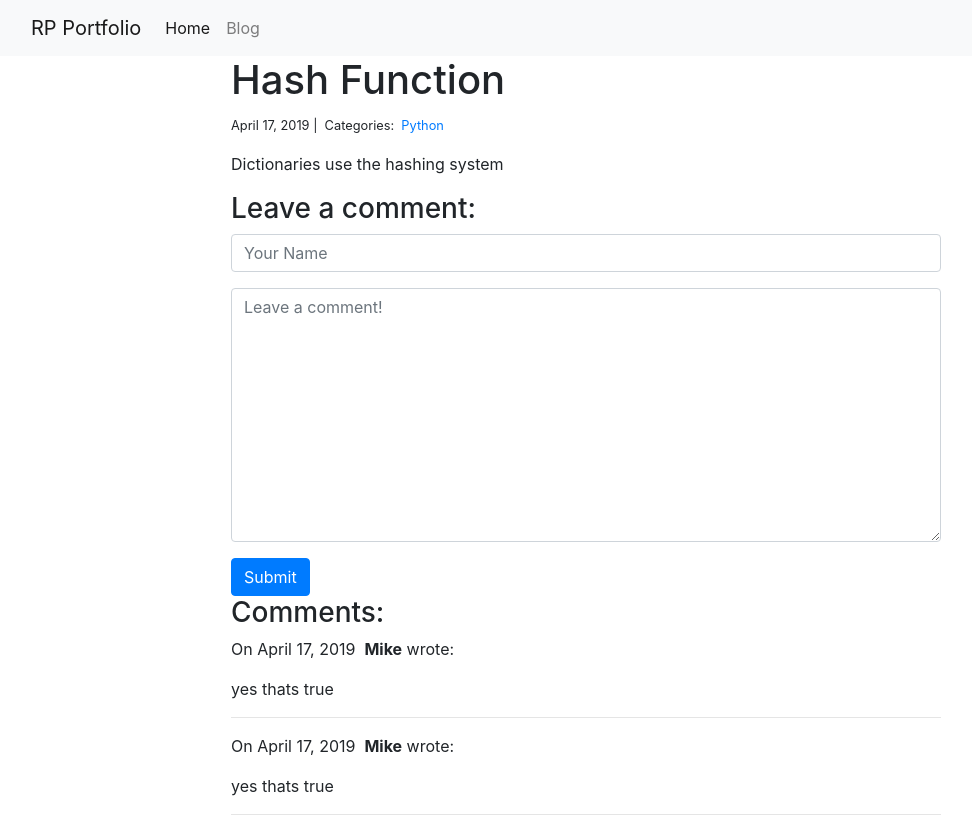
After one commit to mwenz27/dj_personal_portfolio, a Django app: page /blog/1/ in a window 1280 px wide. The commit adds this page. Shown: the whole page, without its empty margins (54-1026 px from the left). Run offline with Django 3.2, Linux system fonts and the light colour scheme; data comes from the database, SQL or seed files in the repository; both versions use the stored data as it was after the commit; some libraries are stand-ins or nearby versions.

Commit message:
added blog app

```diff
--- /dev/null
+++ b/blog/apps.py
@@ -0,0 +1,5 @@
+from django.apps import AppConfig
+
+
+class BlogConfig(AppConfig):
+    name = "blog"
--- /dev/null
+++ b/blog/forms.py
@@ -0,0 +1,15 @@
+from django import forms
+
+
+class CommentForm(forms.Form):
+    author = forms.CharField(
+        max_length=60,
+        widget=forms.TextInput(
+            attrs={"class": "form-control", "placeholder": "Your Name"}
+        ),
+    )
+    body = forms.CharField(
+        widget=forms.Textarea(
+            attrs={"class": "form-control", "placeholder": "Leave a comment!"}
+        )
+    )
--- /dev/null
+++ b/blog/models.py
@@ -0,0 +1,20 @@
+from django.db import models
+
+
+class Category(models.Model):
+    name = models.CharField(max_length=20)
+
+
+class Post(models.Model):
+    title = models.CharField(max_length=255)
+    body = models.TextField()
+    created_on = models.DateTimeField(auto_now_add=True)
+    last_modified = models.DateTimeField(auto_now=True)
+    categories = models.ManyToManyField("Category", related_name="posts")
+
+
+class Comment(models.Model):
+    author = models.CharField(max_length=60)
+    body = models.TextField()
+    created_on = models.DateTimeField(auto_now_add=True)
+    post = models.ForeignKey("Post", on_delete=models.CASCADE)
--- /dev/null
+++ b/blog/templates/blog_detail.html
@@ -0,0 +1,36 @@
+{% extends "base.html" %}
+{% block page_content %}
+<div class="col-md-8 offset-md-2">
+    <h1>{{ post.title }}</h1>
+    <small>
+        {{ post.created_on.date }} |&nbsp;
+        Categories:&nbsp;
+        {% for category in post.categories.all %}
+        <a href="{% url 'blog_category' category.name %}">
+            {{ category.name }}
+        </a>&nbsp;
+        {% endfor %}
+    </small>
+    <p>{{ post.body | linebreaks }}</p>
+    <h3>Leave a comment:</h3>
+    <form action="/blog/{{ post.pk }}/" method="post">
+        {% csrf_token %}
+        <div class="form-group">
+            {{ form.author }}
+        </div>
+        <div class="form-group">
+            {{ form.body }}
+        </div>
+        <button type="submit" class="btn btn-primary">Submit</button>
+    </form>
+    <h3>Comments:</h3>
+    {% for comment in comments %}
+    <p>
+        On {{comment.created_on.date }}&nbsp;
+        <b>{{ comment.author }}</b> wrote:
+    </p>
+    <p>{{ comment.body }}</p>
+    <hr>
+    {% endfor %}
+</div>
+{% endblock %}
--- /dev/null
+++ b/blog/tests.py
@@ -0,0 +1,3 @@
+# from django.test import TestCase
+
+# Create your tests here.
--- /dev/null
+++ b/blog/urls.py
@@ -0,0 +1,8 @@
+from django.urls import path
+from . import views
+
+urlpatterns = [
+    path("", views.blog_index, name="blog_index"),
+    path("<int:pk>/", views.blog_detail, name="blog_detail"),
+    path("<category>/", views.blog_category, name="blog_category"),
+]
--- /dev/null
+++ b/blog/views.py
@@ -0,0 +1,37 @@
+from django.shortcuts import render
+
+from blog.forms import CommentForm
+from blog.models import Post, Comment
+
+
+def blog_index(request):
+    posts = Post.objects.all().order_by("-created_on")
+    context = {"posts": posts}
+    return render(request, "blog_index.html", context)
+
+
+def blog_category(request, category):
+    posts = Post.objects.filter(categories__name__contains=category).order_by(
+        "-created_on"
+    )
+    context = {"category": category, "posts": posts}
+    return render(request, "blog_category.html", context)
+
+
+def blog_detail(request, pk):
+    post = Post.objects.get(pk=pk)
+    comments = Comment.objects.filter(post=post)
+
+    form = CommentForm()
+    if request.method == "POST":
+        form = CommentForm(request.POST)
+        if form.is_valid():
+            comment = Comment(
+                author=form.cleaned_data["author"],
+                body=form.cleaned_data["body"],
+                post=post,
+            )
+            comment.save()
+
+    context = {"post": post, "comments": comments, "form": form}
+    return render(request, "blog_detail.html", context)
--- a/personal_portfolio/settings.py
+++ b/personal_portfolio/settings.py
@@ -37,7 +37,8 @@ INSTALLED_APPS = [
     'django.contrib.sessions',
     'django.contrib.messages',
     'django.contrib.staticfiles',
-    'projects'
+    'projects',
+    'blog'
 
 ]
 
--- a/personal_portfolio/templates/base.html
+++ b/personal_portfolio/templates/base.html
@@ -12,13 +12,40 @@
     <title>Projects</title>
   </head>
   <body>
+
+  <link rel="stylesheet" href="https://stackpath.bootstrapcdn.com/bootstrap/4.1.3/css/bootstrap.min.css" integrity="sha384-MCw98/SFnGE8fJT3GXwEOngsV7Zt27NXFoaoApmYm81iuXoPkFOJwJ8ERdknLPMO" crossorigin="anonymous">
+
+<nav class="navbar navbar-expand-lg navbar-light bg-light">
+    <div class="container">
+        <a class="navbar-brand" href="{% url 'project_index' %}">RP Portfolio</a>
+        <button class="navbar-toggler" type="button" data-toggle="collapse" data-target="#navbarSupportedContent" aria-controls="navbarSupportedContent" aria-expanded="false" aria-label="Toggle navigation">
+          <span class="navbar-toggler-icon"></span>
+        </button>
+
+        <div class="collapse navbar-collapse" id="navbarSupportedContent">
+          <ul class="navbar-nav mr-auto">
+            <li class="nav-item active">
+              <a class="nav-link" href="{% url 'project_index' %}">Home</a>
+            </li>
+            <li class="nav-item">
+              <a class="nav-link" href="{% url 'blog_index' %}">Blog</a>
+            </li>
+          </ul>
+        </div>
+    </div>
+
+</nav>
+
+<div class="container">
     {% block page_content %}{% endblock %}
+</div>
+
+<script src="https://code.jquery.com/jquery-3.3.1.slim.min.js" integrity="sha384-q8i/X+965DzO0rT7abK41JStQIAqVgRVzpbzo5smXKp4YfRvH+8abtTE1Pi6jizo" crossorigin="anonymous"></script>
+<script src="https://cdnjs.cloudflare.com/ajax/libs/popper.js/1.14.3/umd/popper.min.js" integrity="sha384-ZMP7rVo3mIykV+2+9J3UJ46jBk0WLaUAdn689aCwoqbBJiSnjAK/l8WvCWPIPm49" crossorigin="anonymous"></script>
+<script src="https://stackpath.bootstrapcdn.com/bootstrap/4.1.3/js/bootstrap.min.js" integrity="sha384-ChfqqxuZUCnJSK3+MXmPNIyE6ZbWh2IMqE241rYiqJxyMiZ6OW/JmZQ5stwEULTy" crossorigin="anonymous"></script>
 
 
-    <!-- Optional JavaScript -->
-    <!-- jQuery first, then Popper.js, then Bootstrap JS -->
-    <script src="https://code.jquery.com/jquery-3.3.1.slim.min.js" integrity="sha384-q8i/X+965DzO0rT7abK41JStQIAqVgRVzpbzo5smXKp4YfRvH+8abtTE1Pi6jizo" crossorigin="anonymous"></script>
-    <script src="https://cdnjs.cloudflare.com/ajax/libs/popper.js/1.14.3/umd/popper.min.js" integrity="sha384-ZMP7rVo3mIykV+2+9J3UJ46jBk0WLaUAdn689aCwoqbBJiSnjAK/l8WvCWPIPm49" crossorigin="anonymous"></script>
-    <script src="https://stackpath.bootstrapcdn.com/bootstrap/4.1.3/js/bootstrap.min.js" integrity="sha384-ChfqqxuZUCnJSK3+MXmPNIyE6ZbWh2IMqE241rYiqJxyMiZ6OW/JmZQ5stwEULTy" crossorigin="anonymous"></script>
+
+
   </body>
 </html>
--- a/personal_portfolio/urls.py
+++ b/personal_portfolio/urls.py
@@ -19,6 +19,7 @@ from django.urls import path, include
 urlpatterns = [
     path('admin/', admin.site.urls),
     path("projects/", include("projects.urls")),
+    path("blog/", include("blog.urls")),
 
 
 ]
```
Also changed, not shown: blog/admin.py (added, +14 -0 lines), blog/templates/blog_category.html (added, +20 -0 lines), blog/templates/blog_index.html (added, +21 -0 lines), blog/__init__.py (added), blog/migrations/0001_initial.py (added), blog/migrations/__init__.py (added), db.sqlite3, 1 other file.
